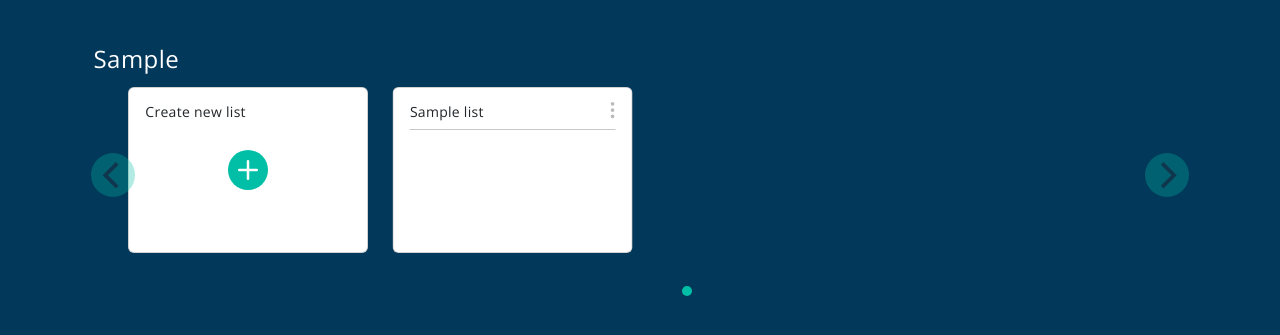
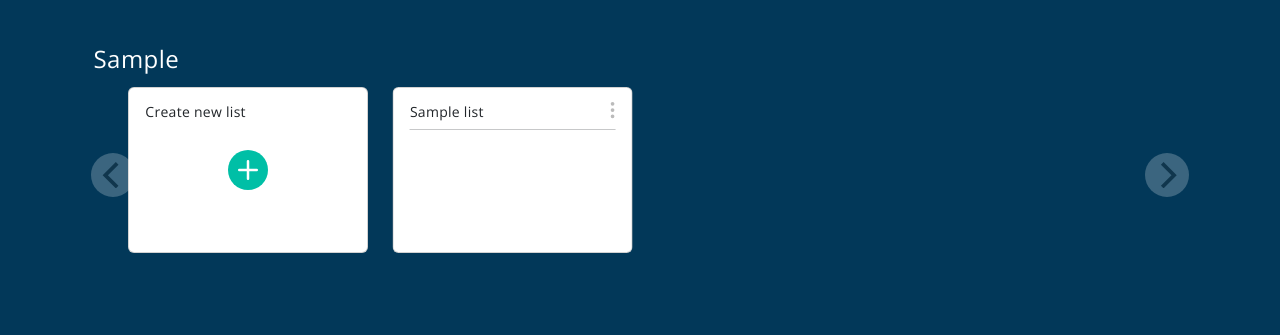
Before and after one commit to PretzelJohn/ListMatic, a Flask app: page /dashboard in a window 1280 px wide. Shown: the part 71-406 px from the top of the page. Run offline with Flask 2, Linux system fonts and the light colour scheme; a user stored in the database is signed in; tables that the repository leaves empty hold one stand-in row (values such as "Sample post"); parts of the project's set-up code (start-up, migrations or seed data) failed here and were passed over.

Commit message:
Flickity tweaks

```diff
--- a/app/static/css/dashboard.css
+++ b/app/static/css/dashboard.css
@@ -31,12 +31,10 @@
     min-width: 150px;
 }
 
-.dot, .dot.is-selected, .flickity-prev-next-button {
-    background-color: #00bfa6 !important;
-}
 .carousel {
     padding: 0 4.2%;
 }
+
 .carousel-cell {
     margin-right: 2.4%;
 }
--- a/app/templates/dashboard.html
+++ b/app/templates/dashboard.html
@@ -36,7 +36,7 @@
                 <h2 class="fs-4 mb-1">{{ category }}</h2>
 
                 <!-- Flickity scrolling row -->
-                <div class="carousel" data-flickity='{ "cellAlign": "left", "groupCells": true, "freeScroll": true, "lazyLoad": true }'>
+                <div class="carousel" data-flickity='{ "cellAlign": "left", "groupCells": true, "freeScroll": true, "contain": true, "pageDots": false }'>
                     <!-- Create list card -->
                     <div class="carousel-cell">
                         <div class="card text-dark">
```
